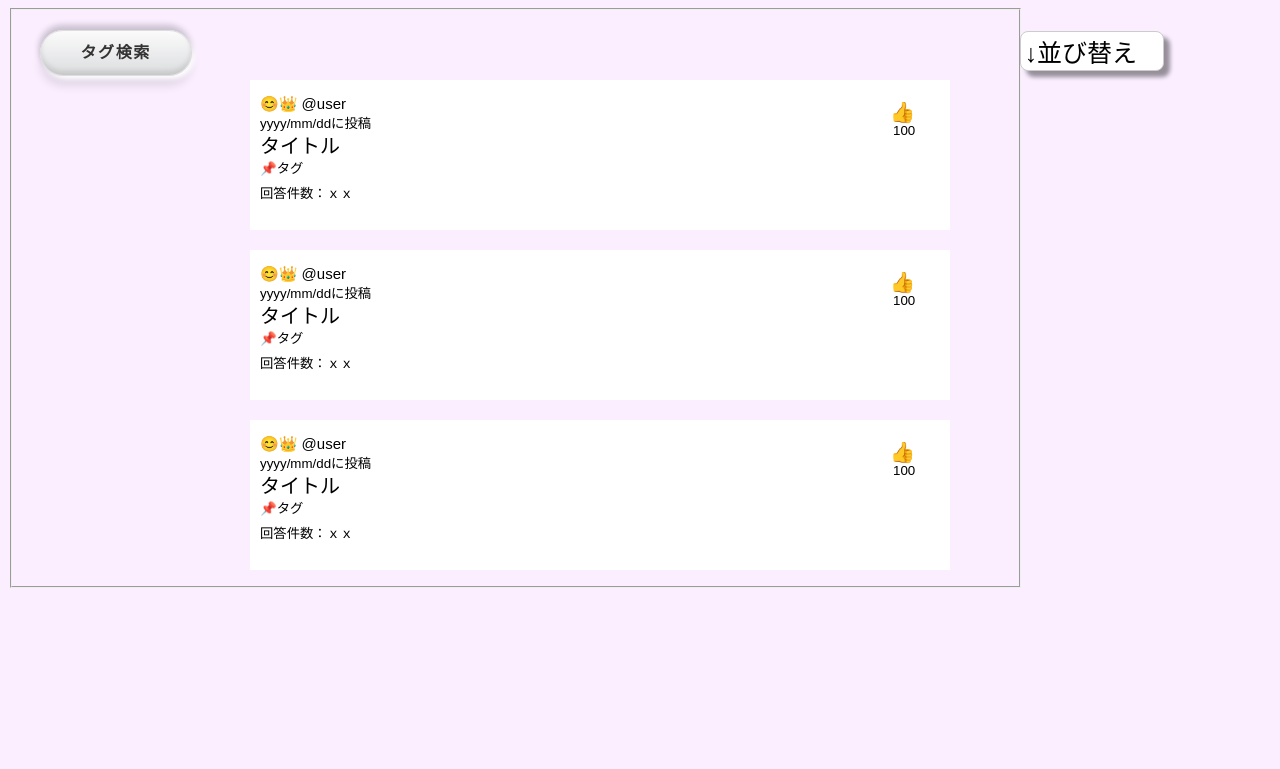
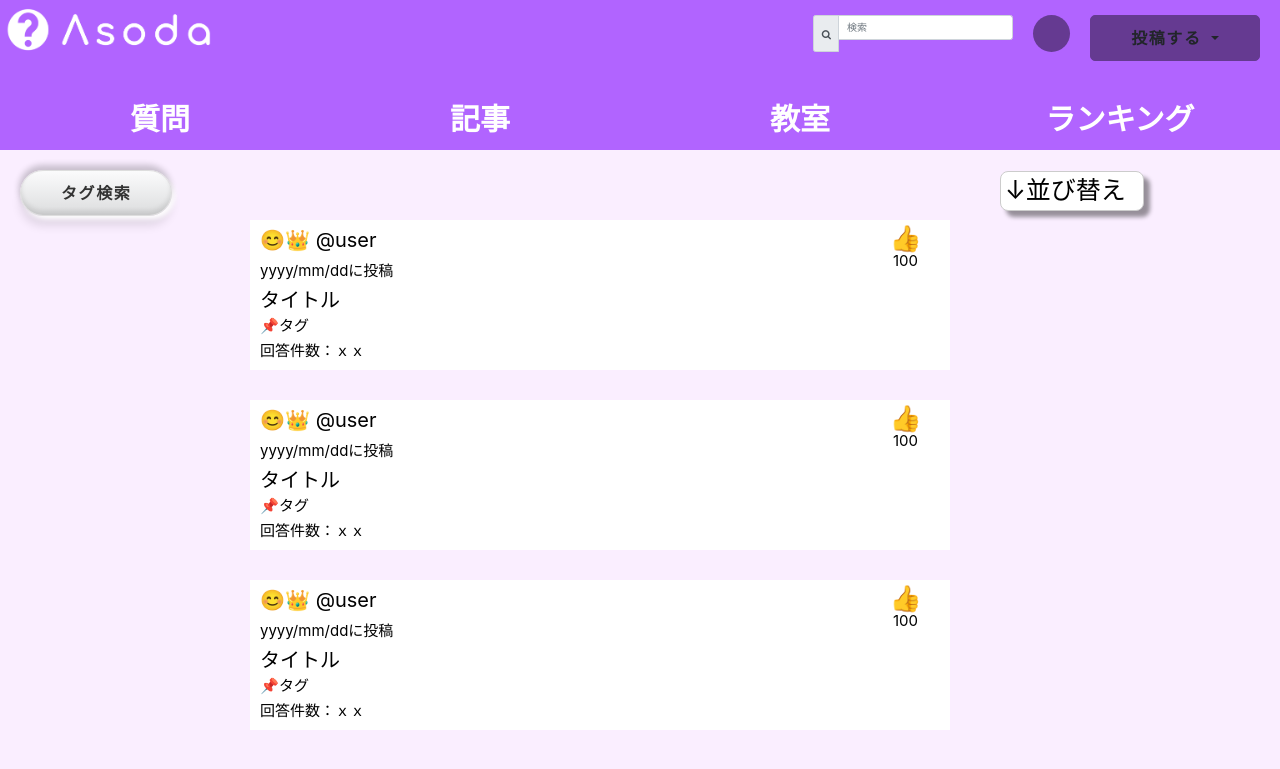
Before and after one commit to hrt4423/SD3A_Group2, a PHP site: page /Situmonitiran.html in a window 1280 px wide. Shown: the top 769 px of the page. Run offline with PHP 8.4, Linux system fonts and the light colour scheme.

Commit message:
質問一覧画面修正
修正しました

```diff
--- a/src/Situmonitiran.html
+++ b/src/Situmonitiran.html
@@ -7,10 +7,135 @@
   <title>
     質問一覧画面
   </title>
+  <script src="https://code.jquery.com/jquery-3.6.0.min.js"></script>
+  <link rel="stylesheet" href="https://stackpath.bootstrapcdn.com/bootstrap/4.5.0/css/bootstrap.min.css">
+  <script src="https://stackpath.bootstrapcdn.com/bootstrap/4.5.0/js/bootstrap.min.js"></script>
+  <link rel="stylesheet" href="https://cdnjs.cloudflare.com/ajax/libs/font-awesome/4.7.0/css/font-awesome.min.css">
   <link href="css/Situmonitiran.css" rel="stylesheet">
   <script src="js/Situmonitiran.js"></script>
+  <style>
+    .btn-purple {
+      background-color: #653A91;
+      border-color: #653A91;
+      color: #fff;
+    }
+    .btn-purple:hover {
+      background-color: #4b2661;
+      border-color: #4b2661;
+      color: #fff;
+    }
+    .btn-purple:focus {
+      box-shadow: none;
+      color: #fff;
+    }
+
+    .header_size {
+      height: 150px;
+      background-color: #b164ff;
+    }
+
+    .horizontal {
+      display: flex;
+      text-align: center;
+    }
+
+    .search {
+      width: 200px;
+      height: 37px;
+      margin-right: 20px;
+    }
+
+    .right {
+      margin-left: auto;
+      display: flex;
+      margin-top: 15px;
+    }
+
+    .text {
+      color: white;
+      font-size: 30px;
+      font-weight: bold;
+      flex-grow: 1;
+      margin-top: 35px;
+    }
+
+    .circle {
+      width: 37px;
+      height: 37px;
+      border-radius: 50%;
+      background-color: #653A91;
+      margin-right: 20px;
+    }
+
+    .btn-purple {
+      background-color: #653a91;
+      color: #fff;
+    }
+
+    .btn {
+      margin-right: 20px;
+    }
+
+    .underline {
+      text-decoration: none; /* 下線をなくす */
+      display: inline-block;
+      width: 100%;
+    }
+
+    .underline.active {
+      text-decoration: underline;
+      border-bottom: 10px solid #653A91;
+      text-decoration: none;
+    }
+
+    a:hover {
+      color: white;
+      border-bottom: none;
+      text-decoration: none;
+    }
+
+  </style>
 </head>
 <body>
+  <div class="header_size">
+    <div class="horizontal">
+        <img class="logo" src="./images/logo.png" height="60" alt="ロゴ">
+      <div class="right">
+
+        <div class="input-group mb-3 search" >
+          <div class="input-group-prepend">
+            <span class="input-group-text">
+            <i class="fa fa-search"></i>
+            </span>
+          </div>
+          <input type="text" class="form-control" placeholder="検索" aria-label="検索" aria-describedby="basic-addon2">
+        </div>
+
+        <div class="circle"></div>
+
+
+        <div class="dropdown">
+          <button class="btn btn-purple dropdown-toggle" type="button" id="dropdownMenuButton" data-toggle="dropdown" aria-haspopup="true" aria-expanded="false">
+            投稿する
+          </button>
+            <div class="dropdown-menu" aria-labelledby="dropdownMenuButton">
+              <a class="dropdown-item" href="#">質問</a>
+              <a class="dropdown-item" href="#">記事</a>
+             </div>
+            </div>
+
+      </div>
+    </div>
+
+    <div class="horizontal">
+      <a href="#" class="underline text">質問</a>
+      <a href="#" class="underline text">記事</a>
+      <a href="#" class="underline text">教室</a>
+      <a href="#" class="underline text">ランキング</a>
+    </div>
+
+  </div>
+
   <fieldset class="wakusenn">
     <!--タグ検索ボタン-->
     <div class="btn-wrap">
@@ -116,5 +241,22 @@
    <!--質問画面遷移ボタン終了-->
   </form>
   </fieldset>
+  <script>
+    $(document).ready(function() {
+     // リンクをクリックした時の処理
+      $(".underline").click(function(e) {
+        e.preventDefault(); // デフォルトのリンク遷移を防止
+
+        // すでにアクティブなリンクがある場合、その下線を消す
+        $(".underline.active").removeClass("active");
+        // クリックされたリンクに下線をつける
+        $(this).addClass("active");
+      });
+    });
+</script>
+
+<script src="https://code.jquery.com/jquery-3.3.1.slim.min.js"></script>
+<script src="https://cdnjs.cloudflare.com/ajax/libs/popper.js/1.14.7/umd/popper.min.js"></script>
+<script src="https://stackpath.bootstrapcdn.com/bootstrap/4.3.1/js/bootstrap.min.js"></script>
 </body>
 </html>
--- a/src/css/Situmonitiran.css
+++ b/src/css/Situmonitiran.css
@@ -130,7 +130,7 @@ a.btn-switch:hover span {
 /*質問画面遷移ボタン*/
 .situmon1 button{
   position: absolute;
-  top: 80px;
+  top: 220px;
   left:250px;
   width: 700px;
   height:150px;
@@ -139,45 +139,49 @@ a.btn-switch:hover span {
 }
 #user-name{
   position: absolute;
-  top: 0px;
+  top: 5px;
+  left:10px;
+  font-size: 20px;
+}
+#toukoubi{
+  position: absolute;
+  top: 40px;
   left:10px;
   font-size: 15px;
 }
-#toukoubi{
-  position: absolute;
-  top: 20px;
-  left:10px;
-}
 #taitoru{
   position: absolute;
-  top: 30px;
+  top: 65px;
   left:10px;
   font-size: 20px;
 }
 #tagu{
   position: absolute;
-  top: 65px;
+  top: 95px;
   left:10px;
+  font-size: 15px;
 }
 #kaitoukennsuu{
   position: absolute;
-  top: 90px;
+  top: 120px;
   left:10px;
+  font-size: 15px;
 }
 #good{
   position: absolute;
   top: 0px;
   left:640px;
-  font-size: 20px;
+  font-size: 25px;
 }
 #good-number{
   position: absolute;
   top: 30px;
   left:643px;
+  font-size: 15px;
 }
 .situmon2 button{
   position: absolute;
-  top: 250px;
+  top: 400px;
   left:250px;
   width: 700px;
   height:150px;
@@ -186,7 +190,7 @@ a.btn-switch:hover span {
 }
 .situmon3 button{
   position: absolute;
-  top: 420px;
+  top: 580px;
   left:250px;
   width: 700px;
   height:150px;
```
